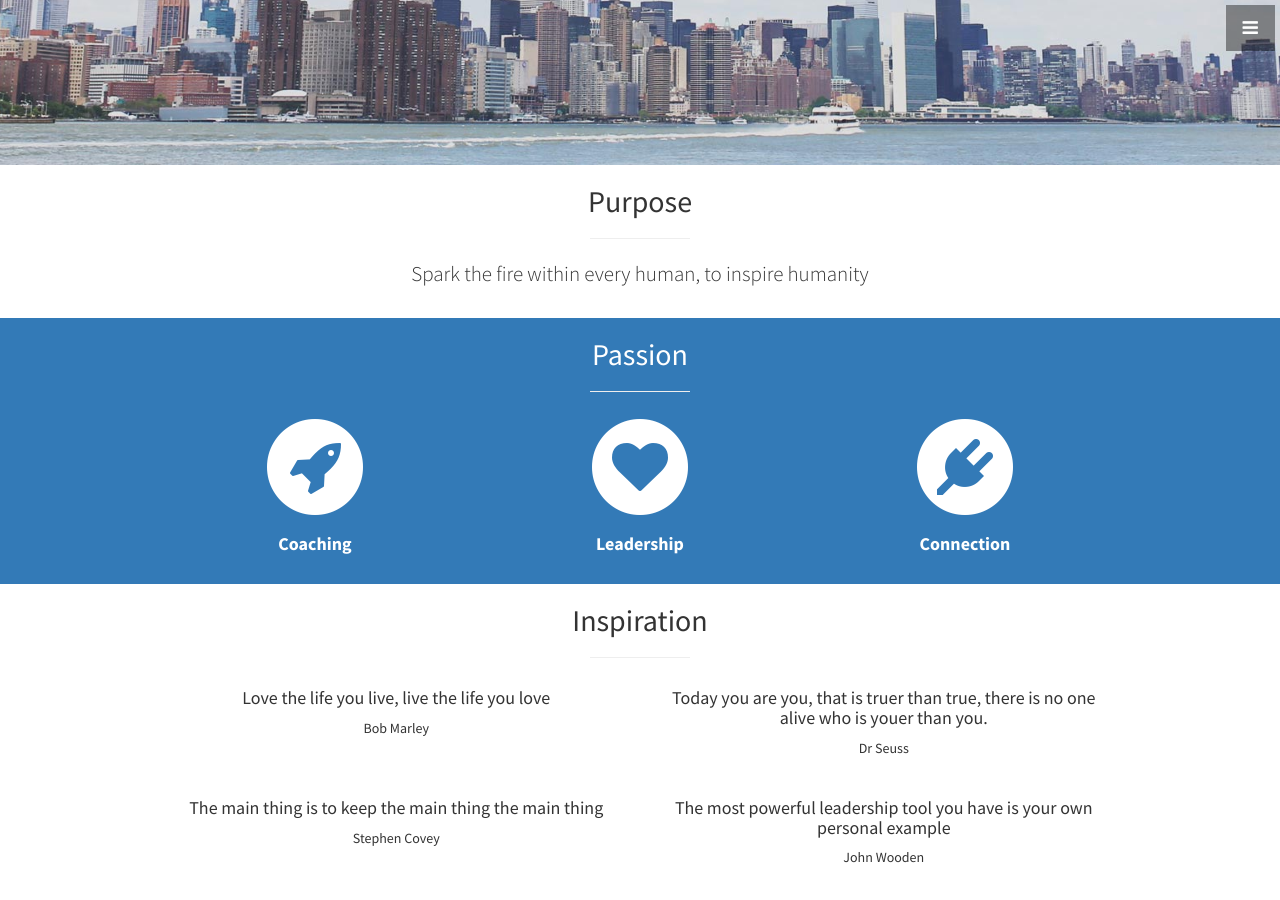
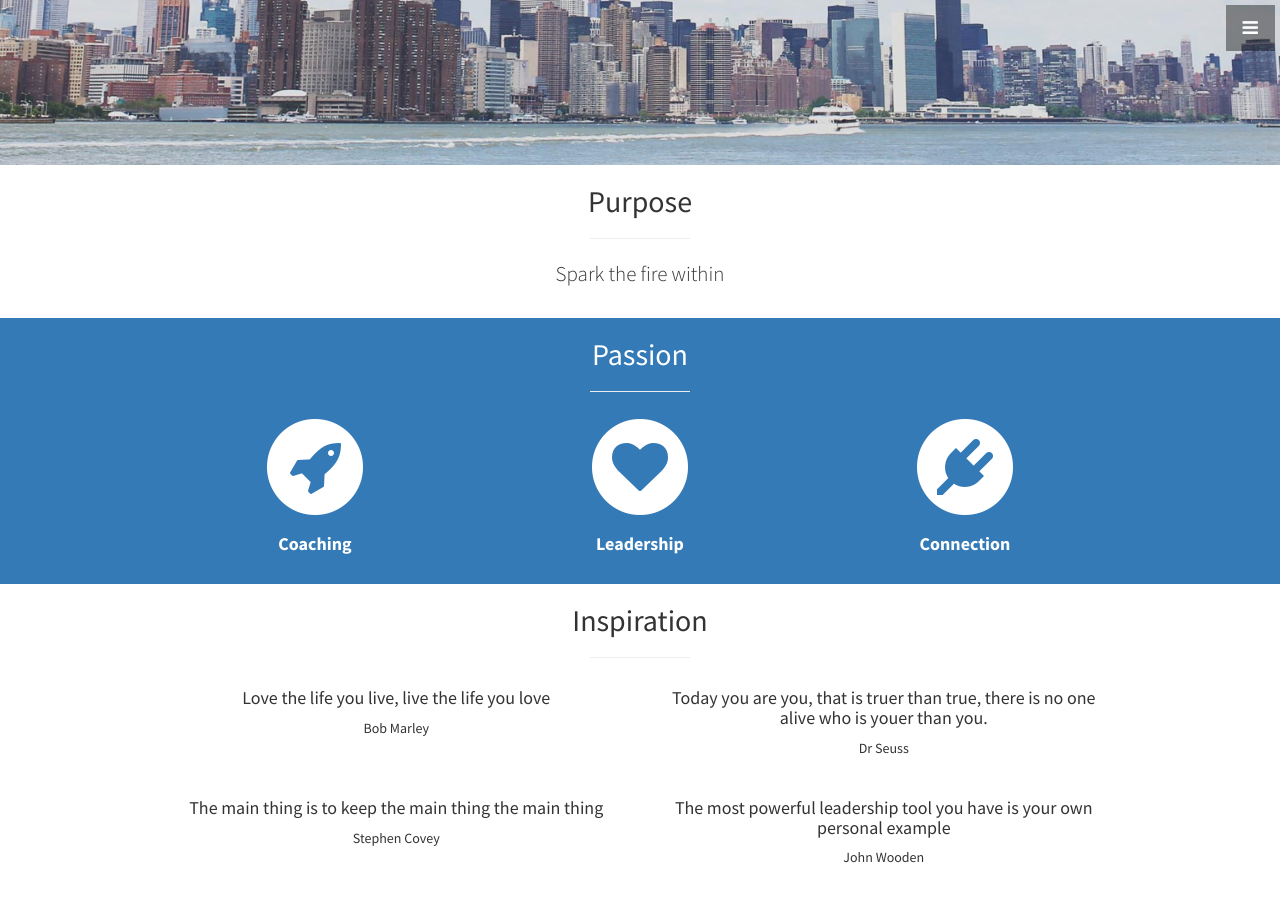
Before and after one commit to jikinluke8/inspark, a Jekyll site: the page built from index.html, in a window 1280 px wide and 900 px high, scrolled down 735 px. Built offline with Jekyll 4.4.1, drawn with Linux system fonts in a browser that asks for light colours.

Commit message:
Update purpose.html

```diff
--- a/_includes/purpose.html
+++ b/_includes/purpose.html
@@ -4,7 +4,7 @@
       <div class="col-lg-12 text-center">
           <h2>Purpose</h2>
           <hr class="small">
-          <p class="lead">Spark the fire within every human, to inspire humanity</p>
+          <p class="lead">Spark the fire within</p>
         <div class="col-lg-12 text-center"><P></P>
         </div>
       </div>
```
